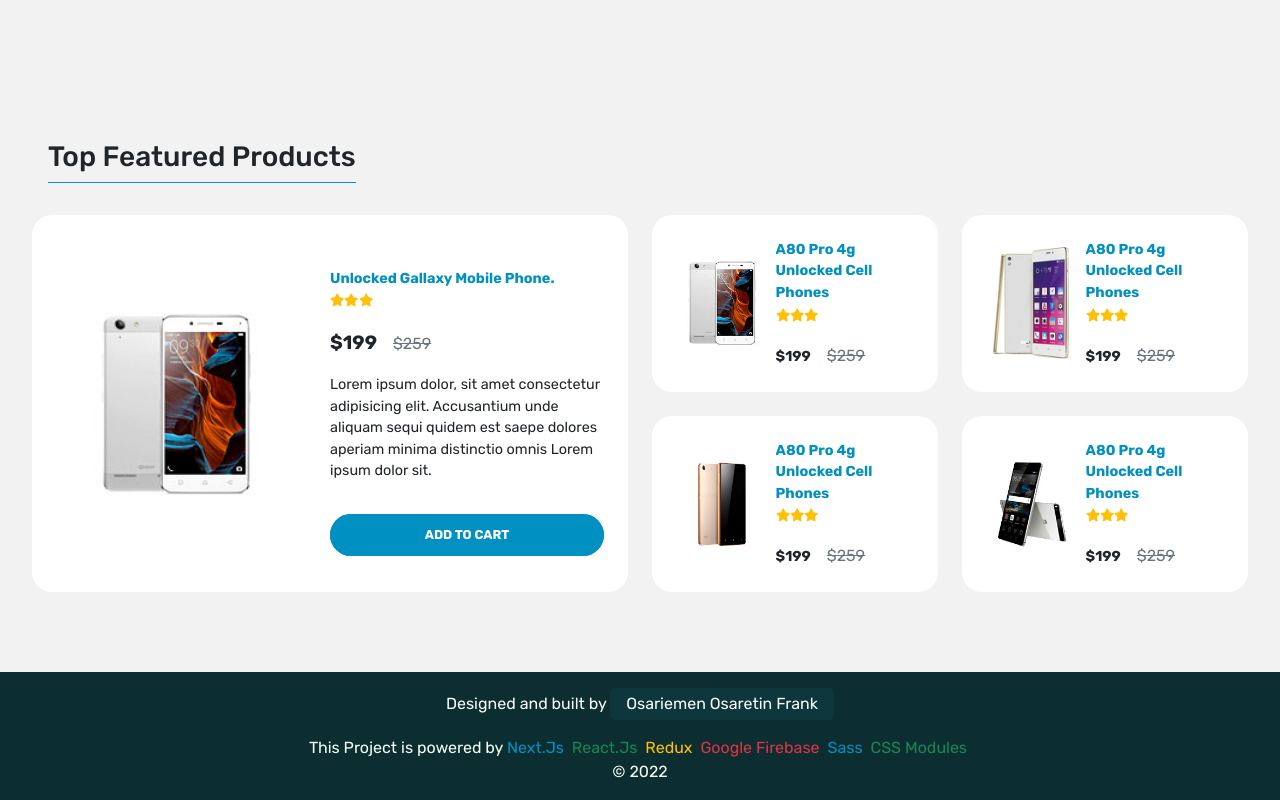
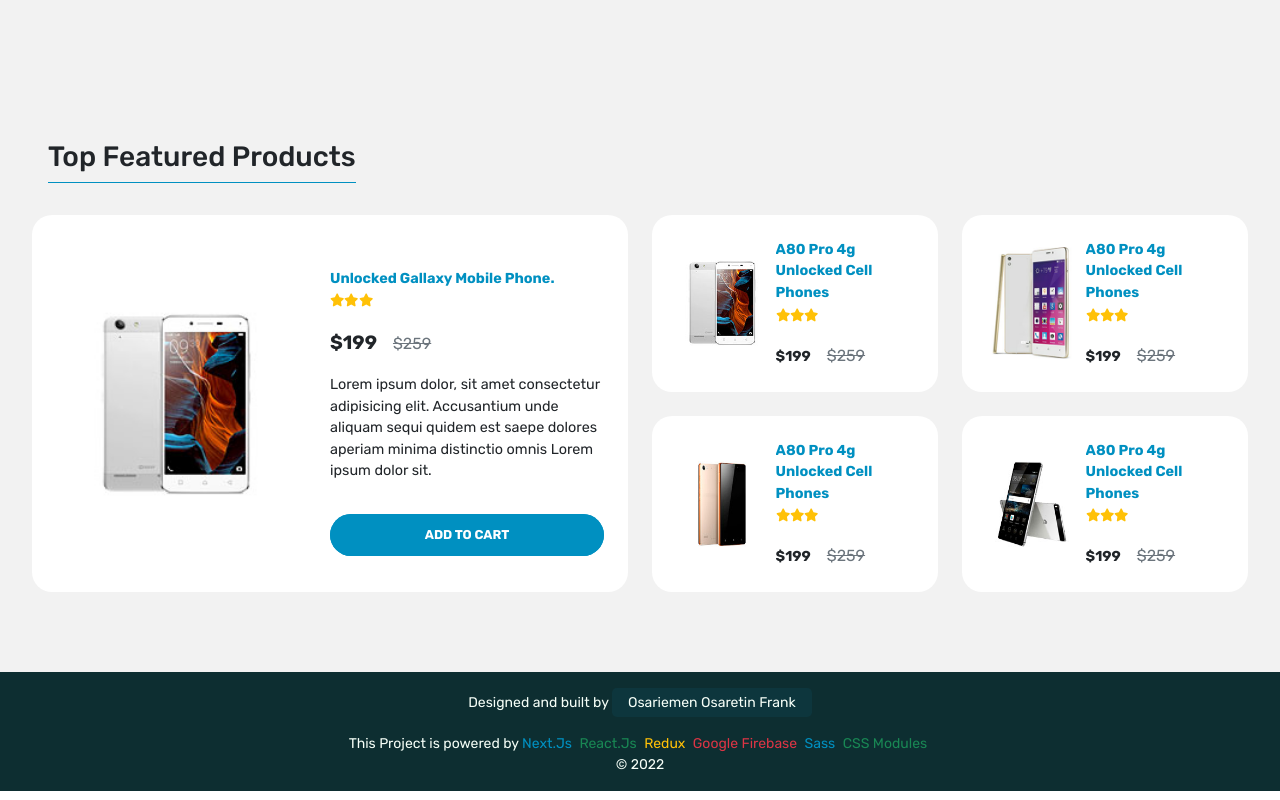
Before and after one commit to osas2211/ecommerce-next.js, a Next.js app: page / in a window 1280 px wide. Shown: the part 2345-3145 px from the top of the page. Built offline with nearby package versions, Linux system fonts and the light colour scheme; a web font is replaced by a local one.

Commit message:
fixed footer

```diff
--- a/components/Footer.jsx
+++ b/components/Footer.jsx
@@ -3,7 +3,7 @@ import styles from "../styles/auth.module.css"
 
 export default function Footer() {
   return (
-    <div className='bg-dark text-light w-100 py-3 text-center'>
+    <div className='bg-dark text-light w-100 py-3 px-4 small text-center'>
         <p>Designed and built by <a href="https://osaretinfrank.me/" rel='noreferrer' className='text-capitalize mb-1' target={"_blank"}> <span className={styles.info + " d-inline-block py-1 rounded-3 m-0"}>Osariemen Osaretin Frank</span> </a></p>
         <p className='m-0 p-0'>This Project is powered by <span className='text-primary me-1'>Next.Js</span> <span className='text-success me-1'>React.Js</span> <span className='text-warning me-1'>Redux</span> <span className='text-danger me-1'>Google Firebase</span> <span className='text-primary me-1'>Sass</span> <span className='text-success me-1'>CSS Modules</span></p>
         <p className='m-0 p-0'>&copy; 2022</p>
```
